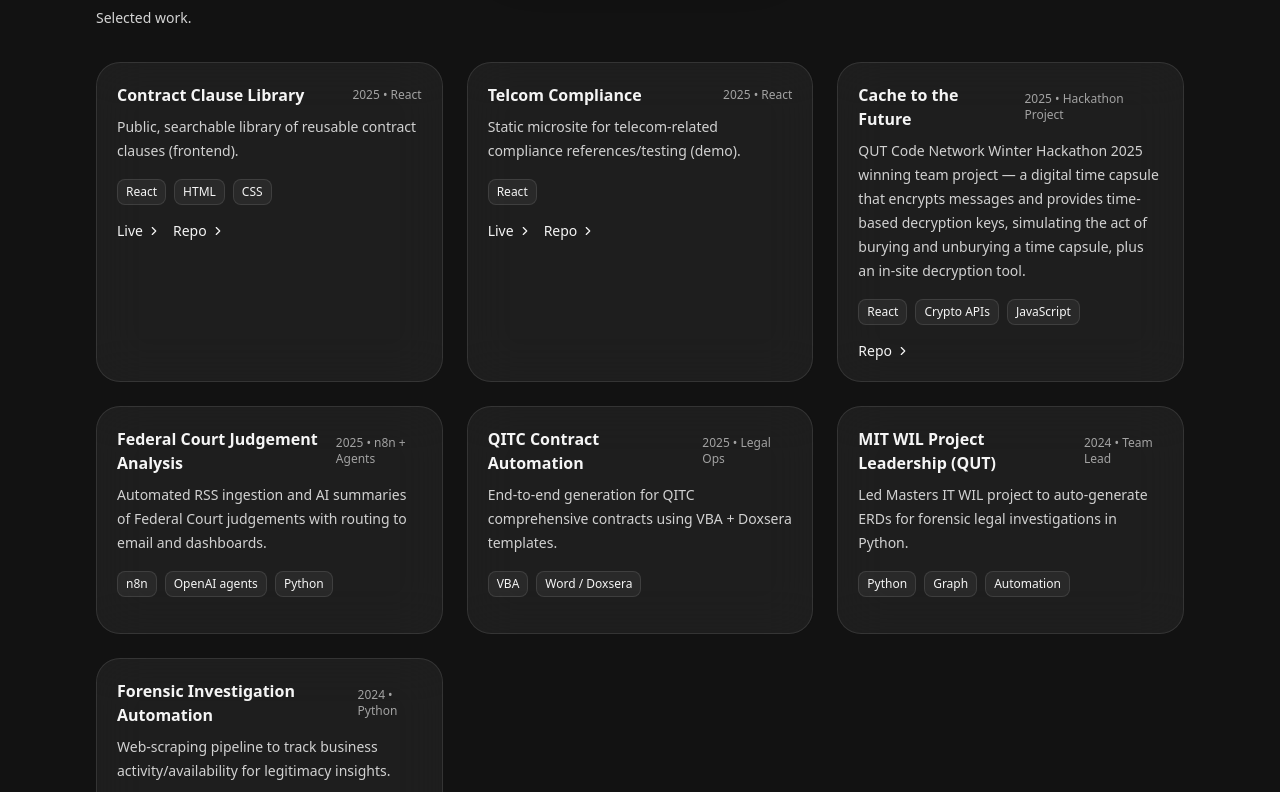
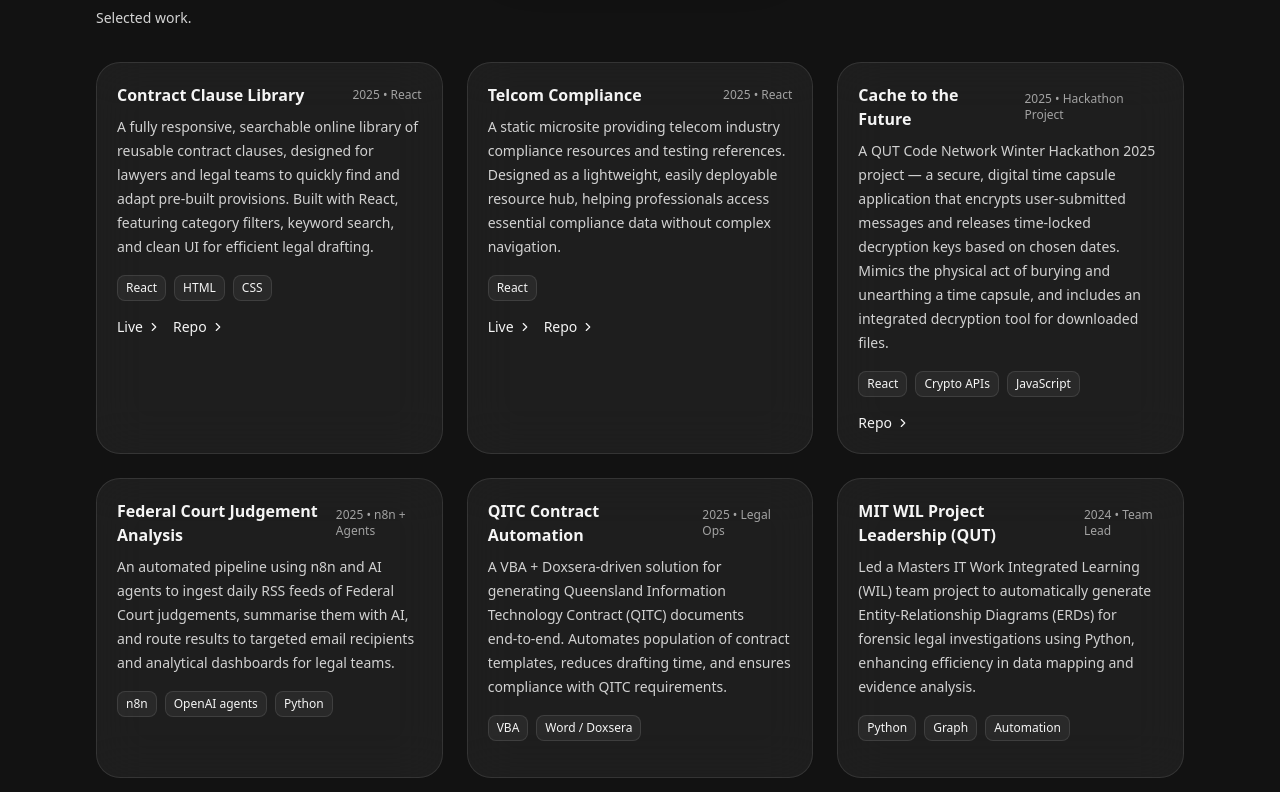
Before and after one commit to JohnJohnW/personal_portfolio, a React (Vite) app: page / in a window 1280 px wide. Shown: the part 828-1620 px from the top of the page. Built offline with nearby package versions, Linux system fonts and the light colour scheme.

Commit message:
Update Portfolio.jsx

```diff
--- a/src/Portfolio.jsx
+++ b/src/Portfolio.jsx
@@ -22,7 +22,7 @@ const DATA = {
     {
       title: "Contract Clause Library",
       tag: "2025 • React",
-      desc: "Public, searchable library of reusable contract clauses (frontend).",
+      desc: "A fully responsive, searchable online library of reusable contract clauses, designed for lawyers and legal teams to quickly find and adapt pre‑built provisions. Built with React, featuring category filters, keyword search, and clean UI for efficient legal drafting.",
       links: [
         { href: "https://johnjohnw.github.io/contract_clause_library/", label: "Live" },
         { href: "https://github.com/JohnJohnW/contract_clause_library", label: "Repo" },
@@ -32,7 +32,7 @@ const DATA = {
     {
       title: "Telcom Compliance",
       tag: "2025 • React",
-      desc: "Static microsite for telecom-related compliance references/testing (demo).",
+      desc: "A static microsite providing telecom industry compliance resources and testing references. Designed as a lightweight, easily deployable resource hub, helping professionals access essential compliance data without complex navigation.",
       links: [
         { href: "https://johnjohnw.github.io/telcom_compliance/", label: "Live" },
         { href: "https://github.com/JohnJohnW/telcom_compliance", label: "Repo" },
@@ -42,7 +42,7 @@ const DATA = {
     {
       title: "Cache to the Future",
       tag: "2025 • Hackathon Project",
-      desc: "QUT Code Network Winter Hackathon 2025 winning team project — a digital time capsule that encrypts messages and provides time-based decryption keys, simulating the act of burying and unburying a time capsule, plus an in-site decryption tool.",
+      desc: "A QUT Code Network Winter Hackathon 2025 project — a secure, digital time capsule application that encrypts user‑submitted messages and releases time‑locked decryption keys based on chosen dates. Mimics the physical act of burying and unearthing a time capsule, and includes an integrated decryption tool for downloaded files.",
       links: [
         { href: "https://github.com/mrjwei/cache-to-the-future", label: "Repo" },
       ],
@@ -51,28 +51,28 @@ const DATA = {
     {
       title: "Federal Court Judgement Analysis",
       tag: "2025 • n8n + Agents",
-      desc: "Automated RSS ingestion and AI summaries of Federal Court judgements with routing to email and dashboards.",
+      desc: "An automated pipeline using n8n and AI agents to ingest daily RSS feeds of Federal Court judgements, summarise them with AI, and route results to targeted email recipients and analytical dashboards for legal teams.",
       links: [],
       stack: ["n8n", "OpenAI agents", "Python"],
     },
     {
       title: "QITC Contract Automation",
       tag: "2025 • Legal Ops",
-      desc: "End‑to‑end generation for QITC comprehensive contracts using VBA + Doxsera templates.",
+      desc: "A VBA + Doxsera‑driven solution for generating Queensland Information Technology Contract (QITC) documents end‑to‑end. Automates population of contract templates, reduces drafting time, and ensures compliance with QITC requirements.",
       links: [],
       stack: ["VBA", "Word / Doxsera"],
     },
     {
       title: "MIT WIL Project Leadership (QUT)",
       tag: "2024 • Team Lead",
-      desc: "Led Masters IT WIL project to auto‑generate ERDs for forensic legal investigations in Python.",
+      desc: "Led a Masters IT Work Integrated Learning (WIL) team project to automatically generate Entity‑Relationship Diagrams (ERDs) for forensic legal investigations using Python, enhancing efficiency in data mapping and evidence analysis.",
       links: [],
       stack: ["Python", "Graph", "Automation"],
     },
     {
       title: "Forensic Investigation Automation",
       tag: "2024 • Python",
-      desc: "Web‑scraping pipeline to track business activity/availability for legitimacy insights.",
+      desc: "Developed a Python‑based web scraping pipeline to track and log business activity/availability, providing actionable legitimacy insights for investigative purposes. Uses Requests and BeautifulSoup for robust and repeatable data extraction.",
       links: [],
       stack: ["Python", "Requests", "BeautifulSoup"],
     },
```
